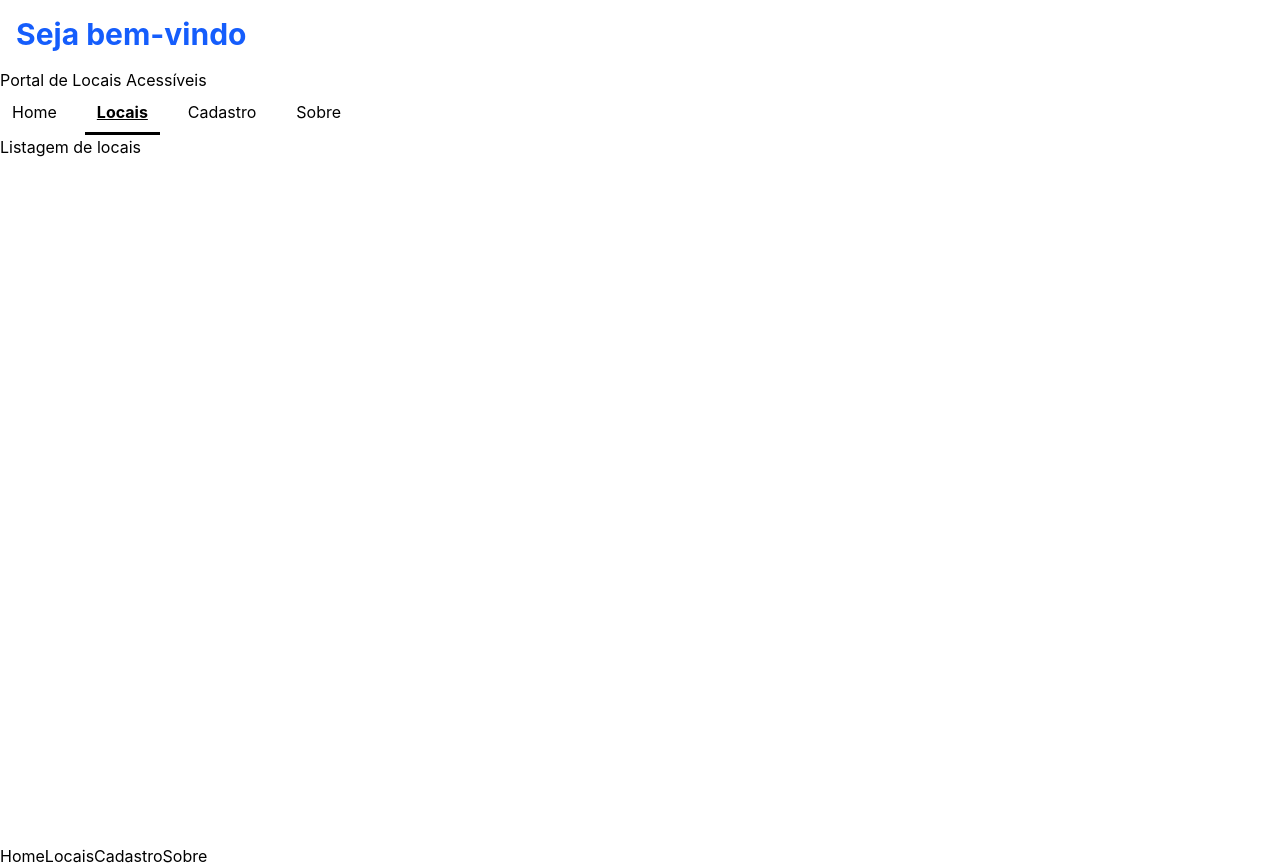
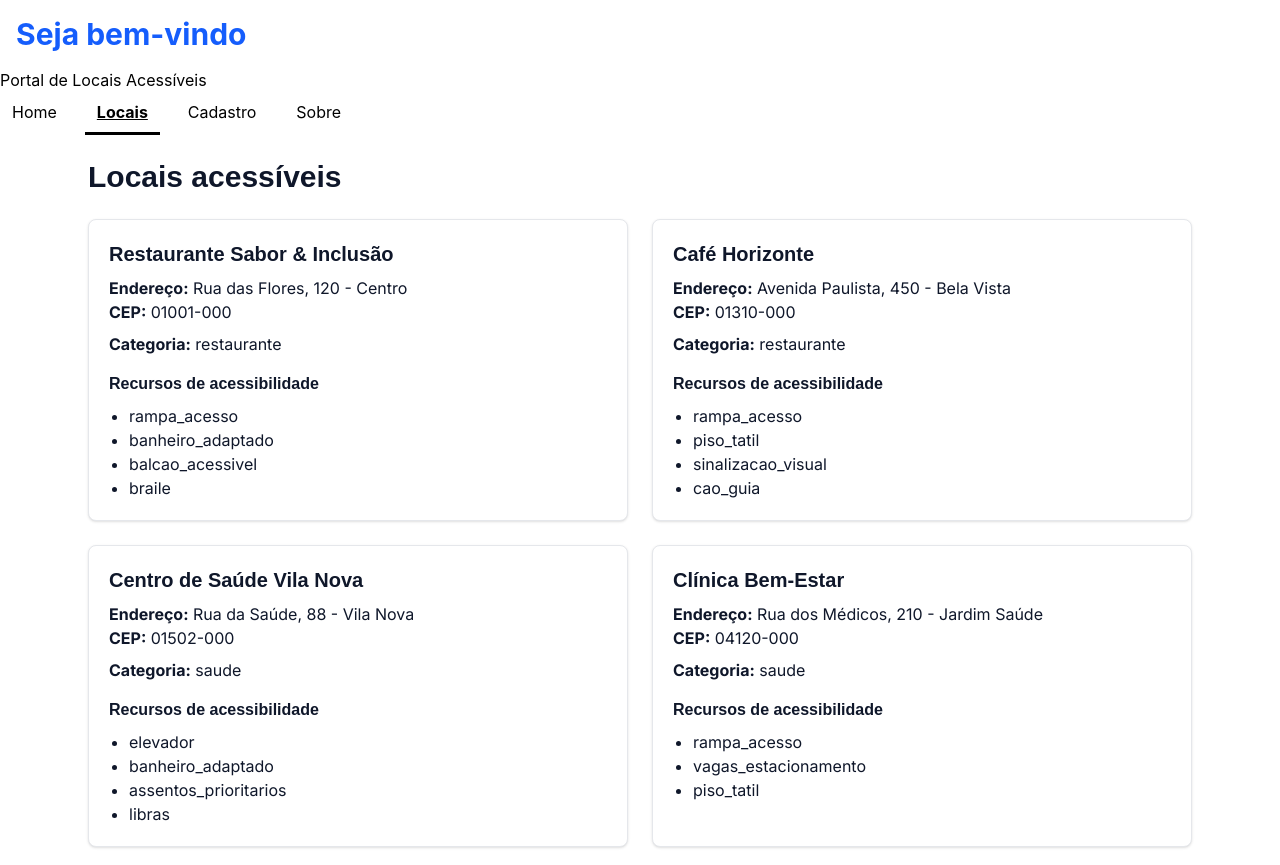
Before and after one commit to 1TDSPH-26/portal-locais-acessiveis, a React (Vite) app: page /locais in a window 1280 px wide. Shown: the top 865 px of the page. Built offline with nearby package versions, Linux system fonts and the light colour scheme; a web font is replaced by a local one.

Commit message:
feat: implementar listagem de locais

```diff
--- a/src/pages/Locais/Locais.tsx
+++ b/src/pages/Locais/Locais.tsx
@@ -1,3 +1,86 @@
+import { useEffect, useState } from 'react'
+import EmptyState from '../../components/Feedback/EmptyState'
+import ErrorMessage from '../../components/Feedback/ErrorMessage'
+import LoadingState from '../../components/Feedback/LoadingState'
+import { listaLocais } from '../../data/locais'
+import type { Local } from '../../types/local'
+
 export default function Locais() {
-  return <h1>Listagem de locais</h1>
+  const [locais, setLocais] = useState<Local[]>([])
+  const [loading, setLoading] = useState(true)
+  const [error, setError] = useState(false)
+
+  useEffect(() => {
+    try {
+      setLocais(listaLocais)
+    } catch {
+      setError(true)
+    } finally {
+      setLoading(false)
+    }
+  }, [])
+
+  if (loading) {
+    return <LoadingState message="Carregando locais..." />
+  }
+
+  if (error) {
+    return (
+      <ErrorMessage message="Não foi possível carregar os locais. Tente novamente." />
+    )
+  }
+
+  if (locais.length === 0) {
+    return (
+      <EmptyState
+        title="Nenhum local encontrado"
+        message="Não há locais cadastrados para exibir."
+      />
+    )
+  }
+
+  return (
+    <main className="mx-auto w-full max-w-6xl p-6">
+      <h1 className="mb-6 font-display text-3xl font-bold text-texto">
+        Locais acessíveis
+      </h1>
+
+      <section className="grid gap-6 md:grid-cols-2">
+        {locais.map((local) => (
+          <article
+            key={local.id}
+            className="rounded-lg border border-gray-200 bg-white p-5 shadow-sm"
+          >
+            <h2 className="mb-2 font-display text-xl font-bold text-texto">
+              {local.nome}
+            </h2>
+
+            <p className="font-corpo text-corpo-16 text-texto">
+              <strong>Endereço:</strong> {local.endereco}
+            </p>
+
+            <p className="font-corpo text-corpo-16 text-texto">
+              <strong>CEP:</strong> {local.cep}
+            </p>
+
+            <p className="mt-2 font-corpo text-corpo-16 text-texto">
+              <strong>Categoria:</strong> {local.categoria}
+            </p>
+
+            <div className="mt-4">
+              <h3 className="mb-2 font-display text-corpo-16 font-bold text-texto">
+                Recursos de acessibilidade
+              </h3>
+
+              <ul className="list-disc pl-5 font-corpo text-corpo-16 text-texto">
+                {local.recursosAcessibilidade.map((recurso) => (
+                  <li key={recurso}>{recurso}</li>
+                ))}
+              </ul>
+            </div>
+          </article>
+        ))}
+      </section>
+    </main>
+  )
 }
```
